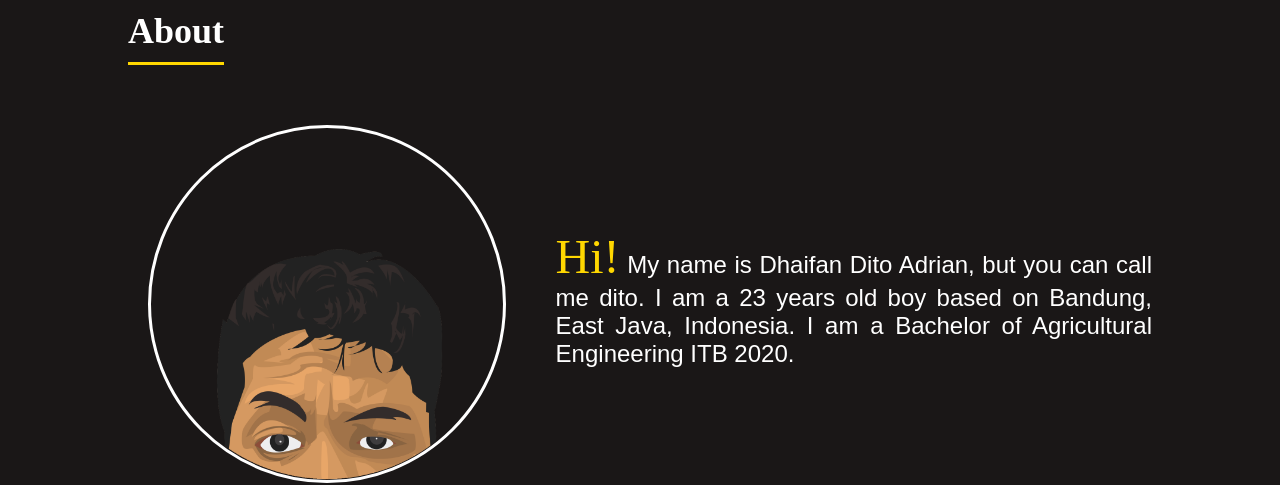
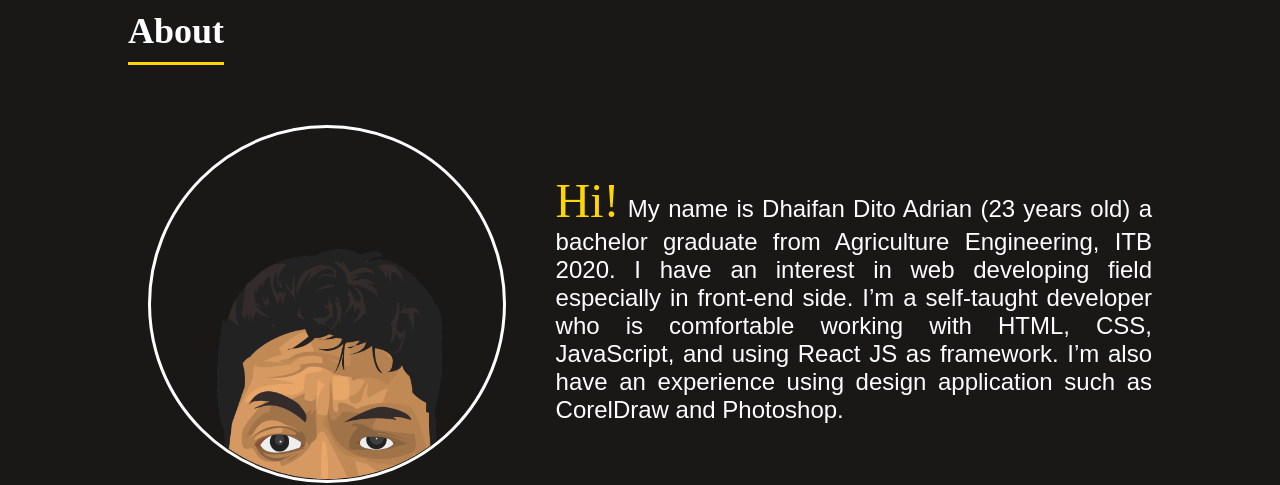
Before and after one commit to dhaifandito/dhaifandito.github.io, a plain HTML site: page index.html in a window 1280 px wide. Shown: the part 920-1405 px from the top of the page. Drawn offline with Linux system fonts and the light colour scheme; a web font is replaced by a local one.

Commit message:
Update index.html

```diff
--- a/index.html
+++ b/index.html
@@ -54,7 +54,7 @@
             </div>
             <div class="content">
                 <img src="round.png">
-                <P><span>Hi!</span> My name is Dhaifan Dito Adrian, but you can call me dito. I am a 23 years old boy based on Bandung, East Java, Indonesia. I am a Bachelor of Agricultural Engineering ITB 2020.</P>
+                <P><span>Hi!</span> My name is Dhaifan Dito Adrian (23 years old) a bachelor graduate from Agriculture Engineering, ITB 2020. I have an interest in web developing field especially in front-end side. I’m a self-taught developer who is comfortable working with HTML, CSS, JavaScript, and using React JS as framework. I’m also have an experience using design application such as CorelDraw and Photoshop.</P>
             </div>
         </section>
 
```
